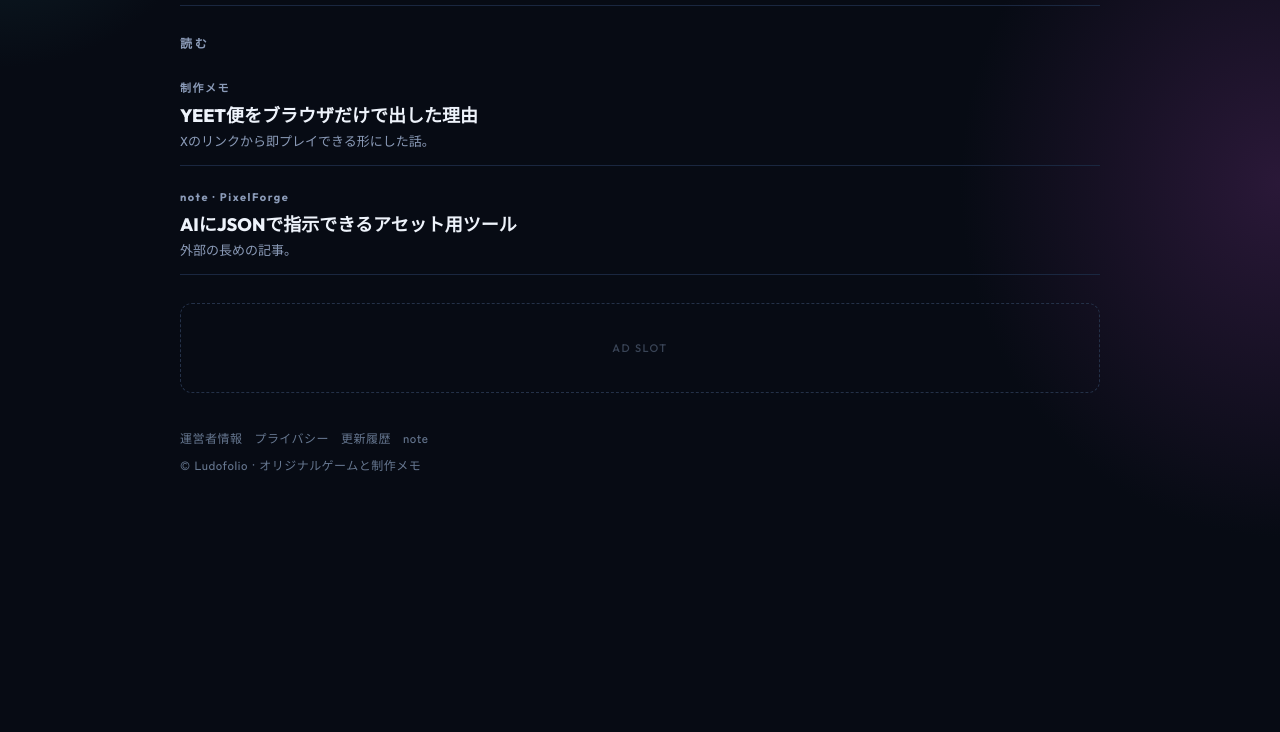
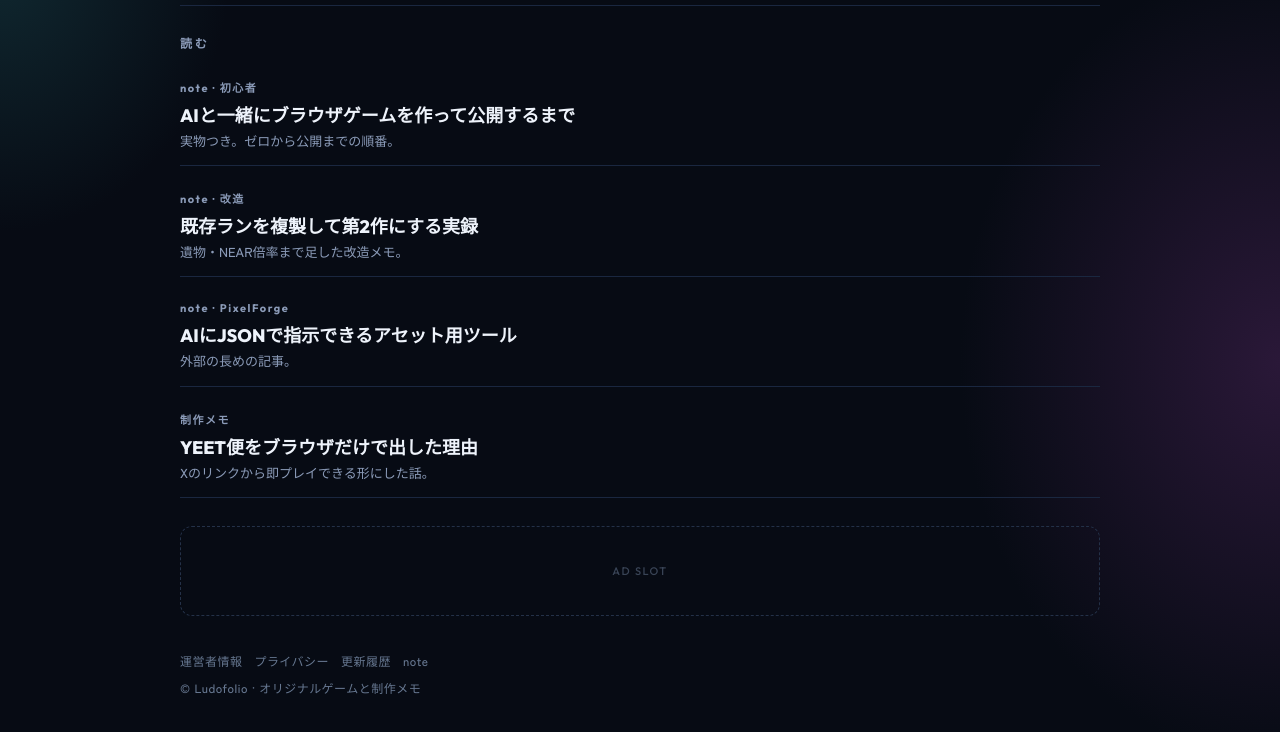
Before and after one commit to zmr7z/ludofolio, a plain HTML site: page index.html in a window 1280 px wide. Shown: the part 1233-1965 px from the top of the page. Before the commit the page ends 1770 px from the top, so only its background shows below. Drawn offline with Linux system fonts and the light colour scheme.

Commit message:
Surface past note articles on the hub read list.
Link the beginner and Relics write-ups next to the newer posts.

```diff
--- a/index.html
+++ b/index.html
@@ -404,15 +404,25 @@
     <section class="stage" id="read">
       <h2 id="readLabel">読む</h2>
       <div class="read-list">
-        <a class="read-item" href="articles/yeetbin-made.html">
-          <div class="tag" id="readMeta1">制作メモ</div>
-          <h3 id="readTitle1">YEET便をブラウザだけで出した理由</h3>
-          <p id="readDesc1">Xのリンクから即プレイできる形にした話。</p>
+        <a class="read-item" href="https://note.com/ludofolio/n/n34b7f1f90ecb" rel="noopener" target="_blank">
+          <div class="tag">note · 初心者</div>
+          <h3 id="readTitle3">AIと一緒にブラウザゲームを作って公開するまで</h3>
+          <p id="readDesc3">実物つき。ゼロから公開までの順番。</p>
+        </a>
+        <a class="read-item" href="https://note.com/ludofolio/n/n415c910ef9ae" rel="noopener" target="_blank">
+          <div class="tag">note · 改造</div>
+          <h3 id="readTitle4">既存ランを複製して第2作にする実録</h3>
+          <p id="readDesc4">遺物・NEAR倍率まで足した改造メモ。</p>
         </a>
         <a class="read-item" href="https://note.com/ludofolio/n/n3752320d7f3a" rel="noopener" target="_blank">
           <div class="tag">note · PixelForge</div>
           <h3 id="readTitle2">AIにJSONで指示できるアセット用ツール</h3>
           <p id="readDesc2">外部の長めの記事。</p>
+        </a>
+        <a class="read-item" href="articles/yeetbin-made.html">
+          <div class="tag" id="readMeta1">制作メモ</div>
+          <h3 id="readTitle1">YEET便をブラウザだけで出した理由</h3>
+          <p id="readDesc1">Xのリンクから即プレイできる形にした話。</p>
         </a>
       </div>
       <div class="ad-slot" aria-hidden="true">AD SLOT</div>
@@ -454,6 +464,10 @@
         readDesc1: "Xのリンクから即プレイできる形にした話。",
         readTitle2: "AIにJSONで指示できるアセット用ツール",
         readDesc2: "外部の長めの記事。",
+        readTitle3: "AIと一緒にブラウザゲームを作って公開するまで",
+        readDesc3: "実物つき。ゼロから公開までの順番。",
+        readTitle4: "既存ランを複製して第2作にする実録",
+        readDesc4: "遺物・NEAR倍率まで足した改造メモ。",
         footAbout: "運営者情報",
         footPrivacy: "プライバシー",
         footUpdates: "更新履歴",
@@ -482,6 +496,10 @@
         readDesc1: "Tap from X, play on phone — no install.",
         readTitle2: "A tiny asset tool driven by JSON",
         readDesc2: "Longer write-up on note.",
+        readTitle3: "Ship a browser game with AI — beginner path",
+        readDesc3: "From idea to public URL, with a live demo.",
+        readTitle4: "Fork your runner into a second game",
+        readDesc4: "Relics, near-miss multipliers, and what changed.",
         footAbout: "About",
         footPrivacy: "Privacy",
         footUpdates: "Updates",
@@ -493,7 +511,7 @@
       "brandSub","lead","ctaPlay","ctaMore","nowLabel","readLabel",
       "navPlay","navRead","navAbout",
       "gameSub","gameDesc","gameSub2","gameDesc2","gameSub3","gameDesc3","gameSub4","gameDesc4",
-      "readMeta1","readTitle1","readDesc1","readTitle2","readDesc2",
+      "readMeta1","readTitle1","readDesc1","readTitle2","readDesc2","readTitle3","readDesc3","readTitle4","readDesc4",
       "footAbout","footPrivacy","footUpdates","foot"
     ];
     function apply() {
```
